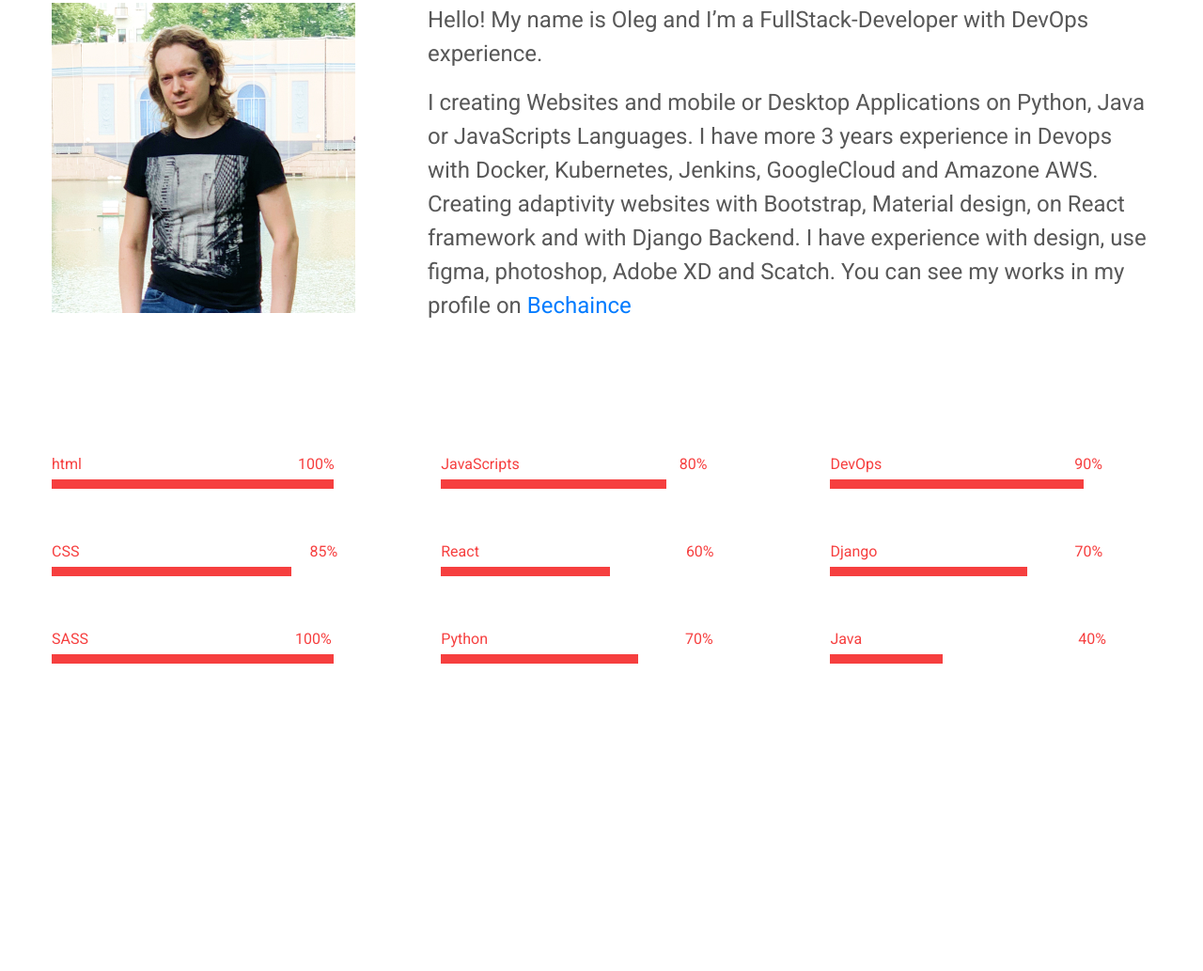
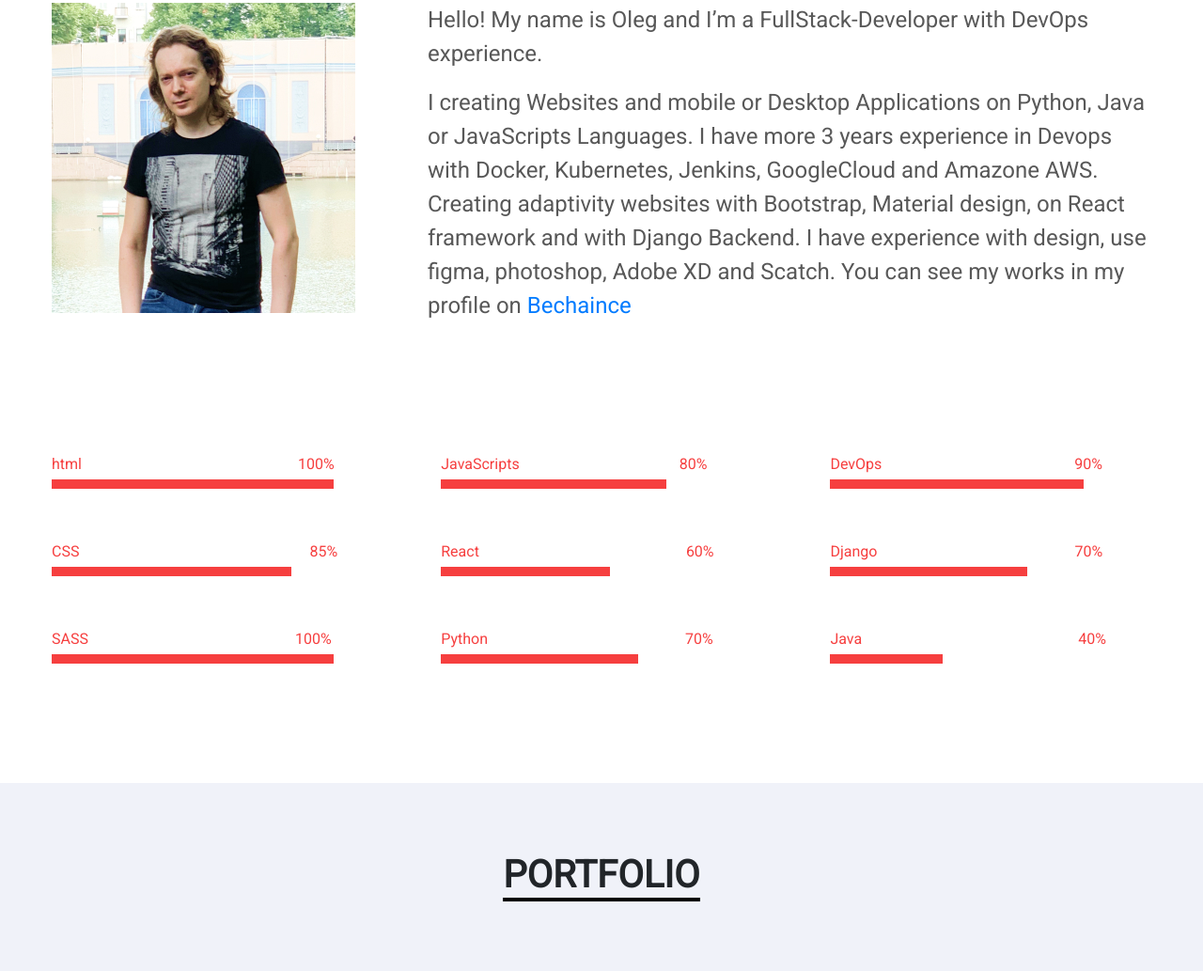
Before and after one commit to Kishinskiy/webdeveloper-portfolio-HTML-Template, a website: page src/index.html in a window 1280 px wide. Shown: the part 997-2030 px from the top of the page at 94% size. Before the commit the page ends 1830 px from the top, so only its background shows below. Drawn offline with nearby package versions, Linux system fonts and the light colour scheme.

Commit message:
start portfolio section

```diff
--- a/src/index.html
+++ b/src/index.html
@@ -127,6 +127,12 @@
             </div>
         </div>
     </section>
+    <section class="portfolio">
+        <div class="container">
+            <div class="row">
+                <h1 class="mx-auto section_header">PORTFOLIO</h1>
+            </div>
+    </section>
 
 
     <!-- Bootstrap -->
--- /dev/null
+++ b/src/sass/blocks/_portfolio.scss
@@ -0,0 +1,3 @@
+.portfolio {
+    background: $bg-color;
+}
--- a/src/sass/style.scss
+++ b/src/sass/style.scss
@@ -26,4 +26,5 @@
     border-bottom: 4px solid black;
 }
 
-@import 'blocks/about'
+@import 'blocks/about';
+@import 'blocks/portfolio'
```
Also changed, not shown: src/css/style.min.css.
